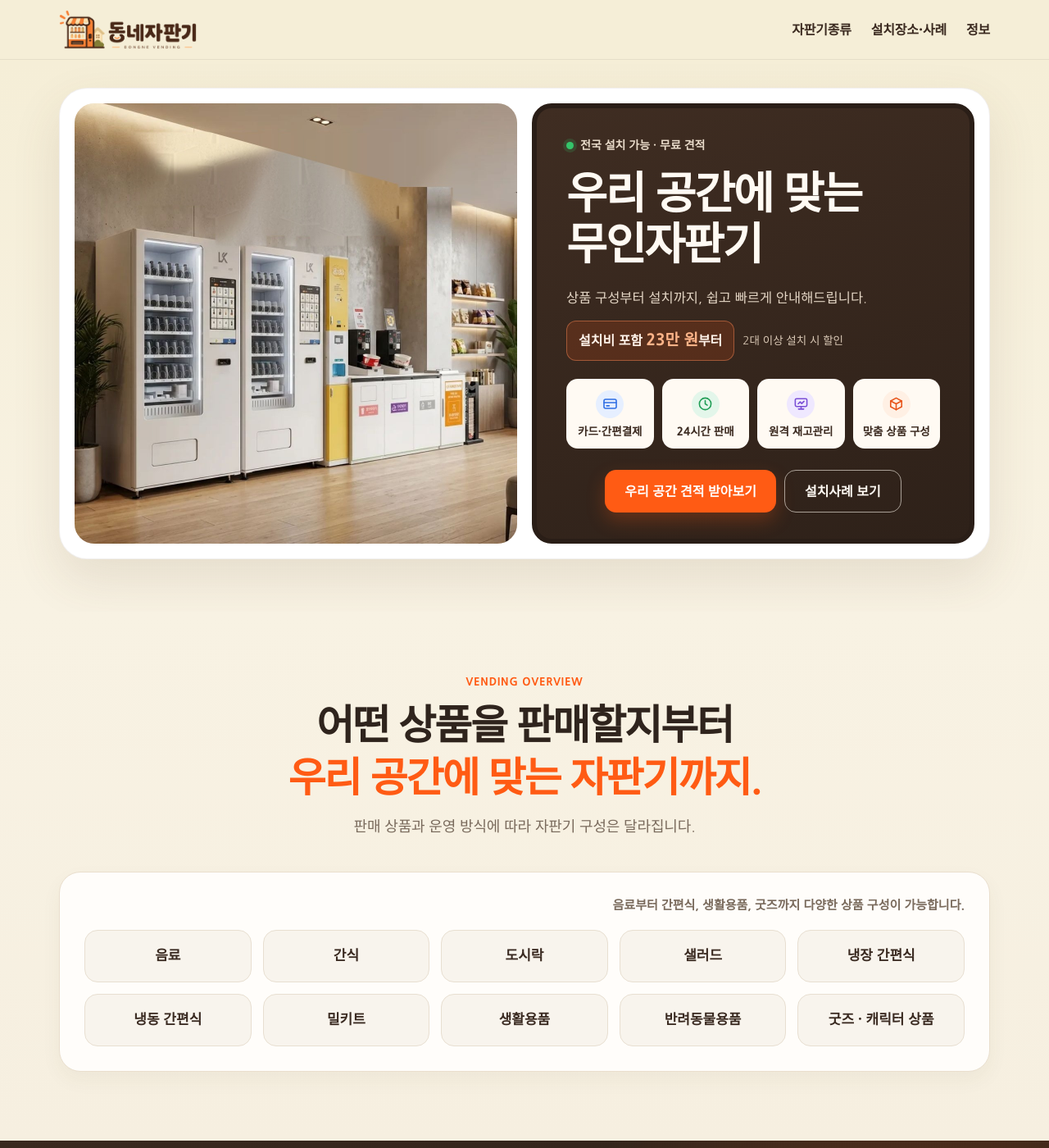
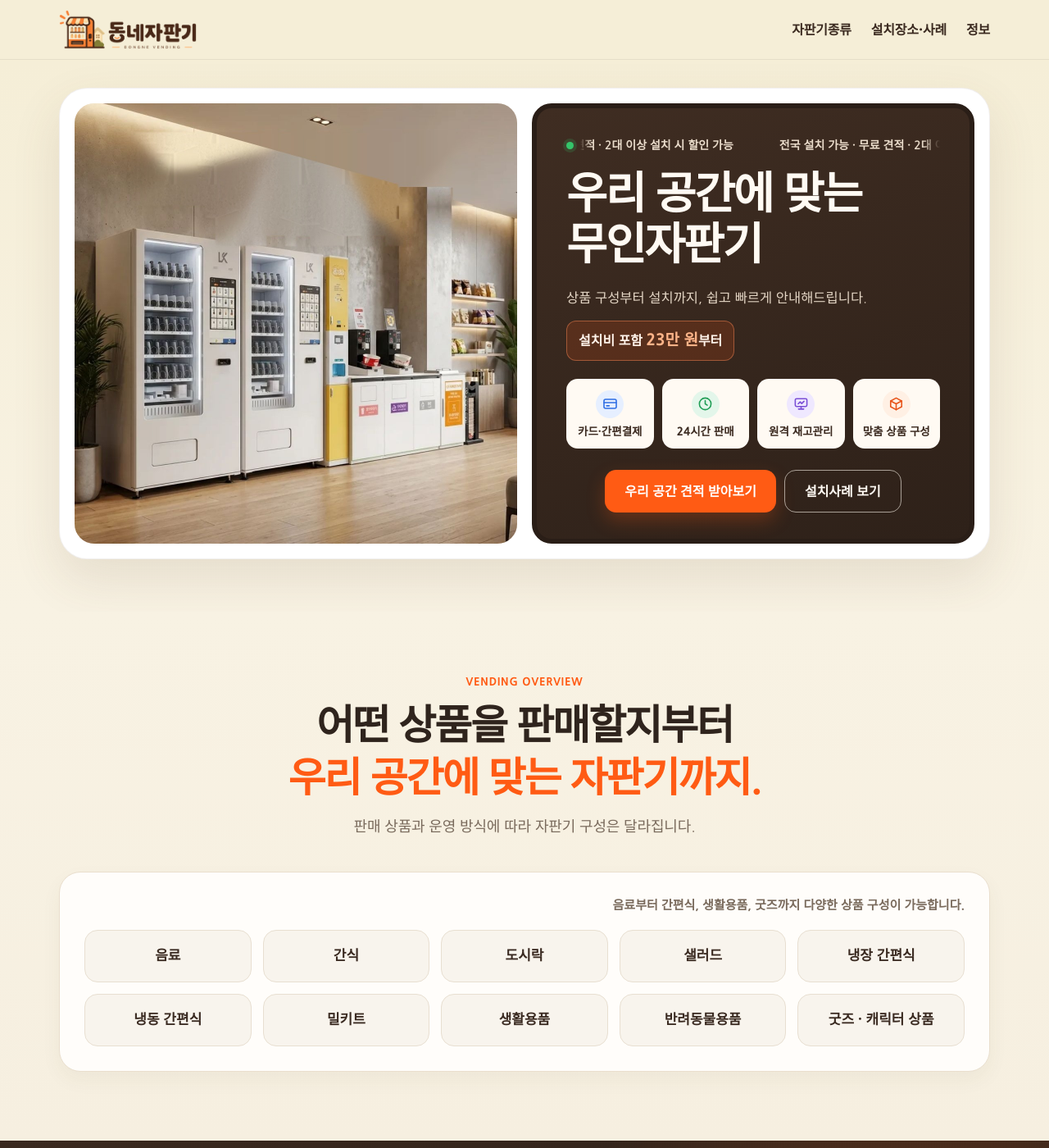
Before and after one commit to dkfmaqqhh-cyber/dongne-vending, a Jekyll site: the page built from index.html, in a window 1280 px wide and 1400 px high. Shown: the whole window at 82% size. Built offline with Jekyll 4.4.1, drawn with Linux system fonts in a browser that asks for light colours.

Commit message:
108차: 첫 화면 상태 문구 전광판 효과 + '2대 이상 설치 시 할인 가능' 이동
Co-Authored-By: Claude Opus 5.5 <noreply@anthropic.com>
Claude-Session: https://claude.ai/code/session_01PoQrHp99mBttwRqW6Q3cBv

```diff
--- a/index.html
+++ b/index.html
@@ -2185,6 +2185,18 @@ html{scroll-behavior:smooth}
 .h2-status-row{margin-bottom:18px}
 /* 107차: 첫 화면 버튼 문구 길어짐 → 줄바꿈 방지 */
 .h2-actions .h2-btn{white-space:nowrap}
+/* 108차: 첫 화면 상태 문구를 전광판처럼 오른쪽→왼쪽으로 흐르게 + '2대 이상 설치 시 할인 가능' 이동 */
+.h2-status-row{display:block}
+.h2-top>*{min-width:0}
+.h2-panel{min-width:0}
+.h2-status{display:flex;width:100%;min-width:0}
+.h2-status i{flex:0 0 9px}
+.h2-ticker{position:relative;flex:1;min-width:0;overflow:hidden;white-space:nowrap;-webkit-mask-image:linear-gradient(90deg,transparent 0,#000 14px,#000 calc(100% - 22px),transparent 100%);mask-image:linear-gradient(90deg,transparent 0,#000 14px,#000 calc(100% - 22px),transparent 100%)}
+.h2-ticker-track{display:inline-flex;width:max-content;animation:h2ticker 16s linear infinite}
+.h2-ticker-track>span{padding-right:56px}
+.h2-ticker:hover .h2-ticker-track{animation-play-state:paused}
+@keyframes h2ticker{from{transform:translateX(0)}to{transform:translateX(-50%)}}
+@media (prefers-reduced-motion:reduce){.h2-ticker-track{animation:none}.h2-ticker-track>span+span{display:none}.h2-ticker{white-space:normal}}
 </style>
 </head>
 <body>
@@ -2206,11 +2218,11 @@ html{scroll-behavior:smooth}
 </div>
 <div class="h2-panel">
 <div class="h2-status-row">
-<span class="h2-status"><i></i>전국 설치 가능 · 무료 견적</span>
+<span class="h2-status"><i></i><span class="h2-ticker" aria-label="전국 설치 가능 · 무료 견적 · 2대 이상 설치 시 할인 가능"><span class="h2-ticker-track" aria-hidden="true"><span>전국 설치 가능 · 무료 견적 · 2대 이상 설치 시 할인 가능</span><span>전국 설치 가능 · 무료 견적 · 2대 이상 설치 시 할인 가능</span></span></span></span>
 </div>
 <h1 class="h2-title">우리 공간에 맞는<br/>무인자판기</h1>
 <p class="h2-sub">상품 구성부터 설치까지, 쉽고 빠르게 안내해드립니다.</p>
-<p class="h2-price"><span class="h2-price-main">설치비 포함 <b>23만 원</b>부터</span><span class="h2-price-note">2대 이상 설치 시 할인</span></p>
+<p class="h2-price"><span class="h2-price-main">설치비 포함 <b>23만 원</b>부터</span></p>
 <div class="h2-tiles">
 <div class="h2-tile"><span class="h2-tile-ic"><svg viewBox="0 0 24 24" fill="none" stroke="currentColor" stroke-width="2" stroke-linecap="round" stroke-linejoin="round" aria-hidden="true"><rect x="2.5" y="5" width="19" height="14" rx="2.5"/><path d="M2.5 10h19M6.5 15h4"/></svg></span><span>카드·간편결제</span></div>
 <div class="h2-tile"><span class="h2-tile-ic"><svg viewBox="0 0 24 24" fill="none" stroke="currentColor" stroke-width="2" stroke-linecap="round" stroke-linejoin="round" aria-hidden="true"><circle cx="12" cy="12" r="9"/><path d="M12 7v5l3.2 2"/></svg></span><span>24시간 판매</span></div>
```
Also changed, not shown: CLAUDE.md (+4 -0 lines).
